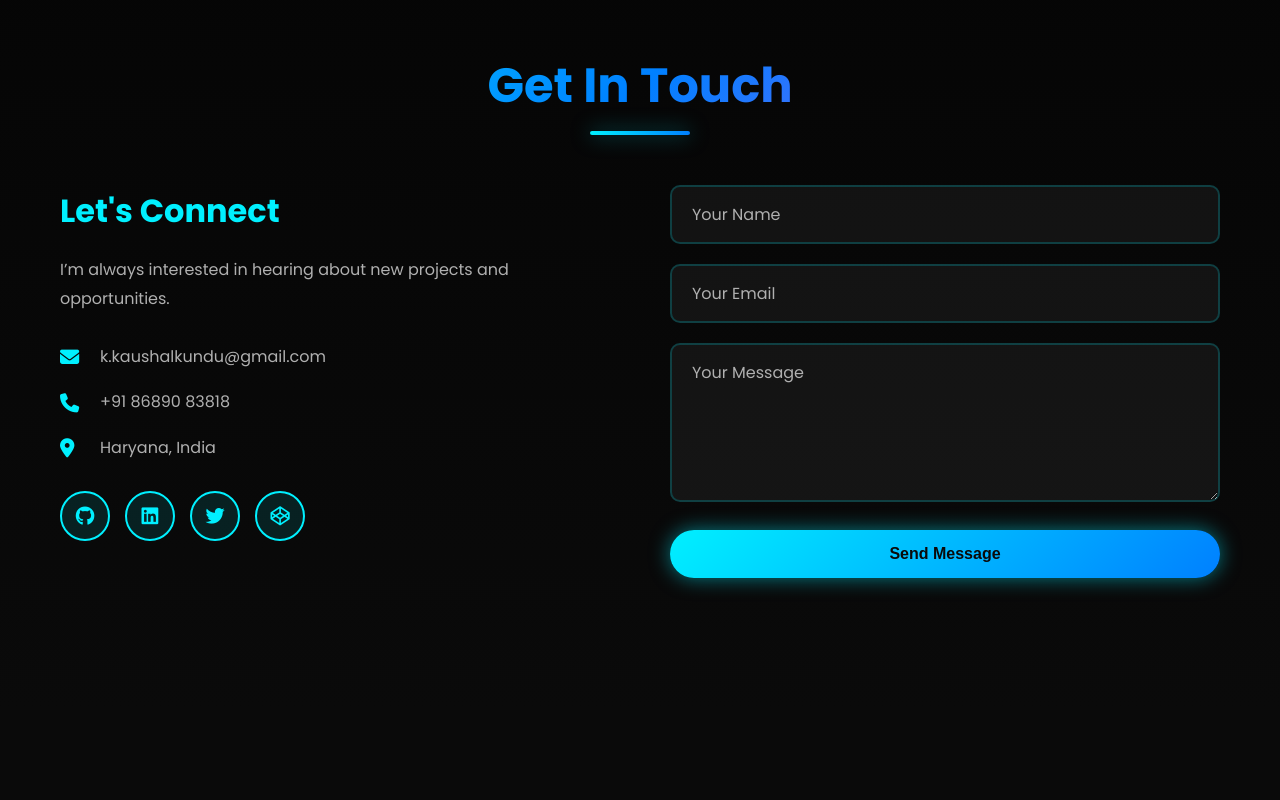
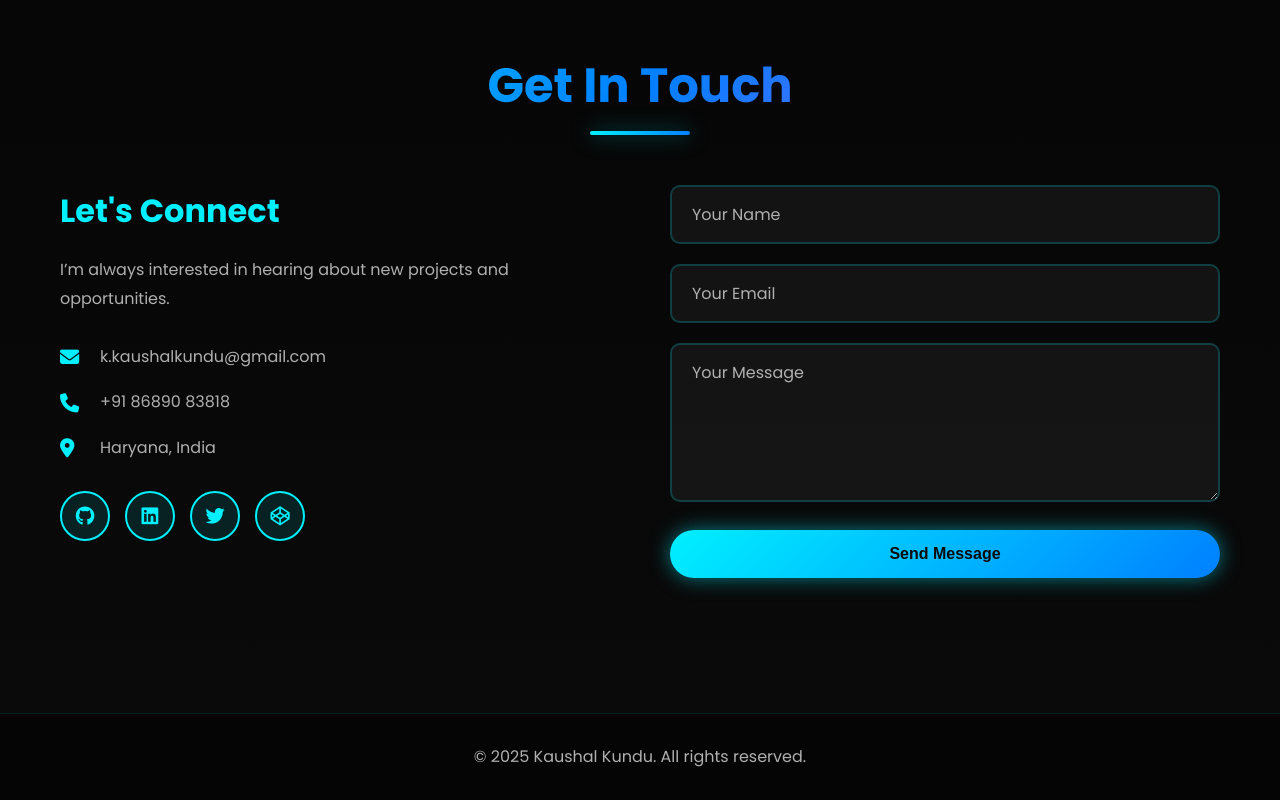
Before and after one commit to kaushal-kundu-01/personal-portfolio, a React (Vite) app: page / in a window 1280 px wide. Shown: the part 2487-3287 px from the top of the page. Before the commit the page ends 3200 px from the top, so only its background shows below. Built offline with nearby package versions, Linux system fonts and the light colour scheme.

Commit message:
Footer completed

```diff
--- a/src/App.jsx
+++ b/src/App.jsx
@@ -3,6 +3,7 @@ import HomeSection from "./components/HomeSection"
 import AboutSection from "./components/AboutSection"
 import ProjectSection from "./components/ProjectSection"
 import ContactSection from "./components/ContactSection"
+import Footer from "./components/Footer"
 
 function App() {
 
@@ -13,6 +14,7 @@ function App() {
       <AboutSection />
       <ProjectSection />
       <ContactSection />
+      <Footer />
     </>
   )
 }
--- /dev/null
+++ b/src/components/Footer.jsx
@@ -0,0 +1,11 @@
+import "../styles/Footer.css";
+
+function Footer() {
+    return (
+        <footer className="footer">
+            <p>&copy; 2025 Kaushal Kundu. All rights reserved.</p>
+        </footer>
+    )
+}
+
+export default Footer;
--- /dev/null
+++ b/src/styles/Footer.css
@@ -0,0 +1,7 @@
+.footer {
+    background: var(--bg-darker);
+    padding: 30px;
+    text-align: center;
+    color: var(--text-secondary);
+    border-top: 1px solid rgba(0, 240, 255, 0.1);
+}
```
